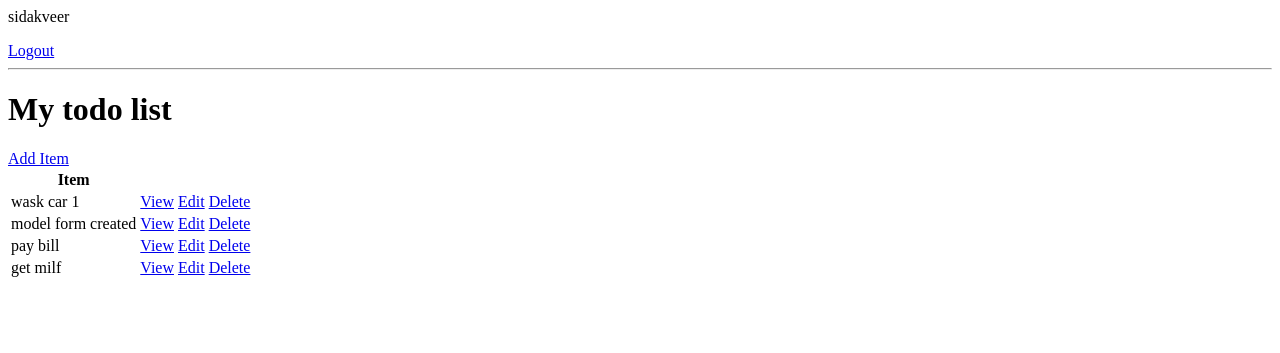
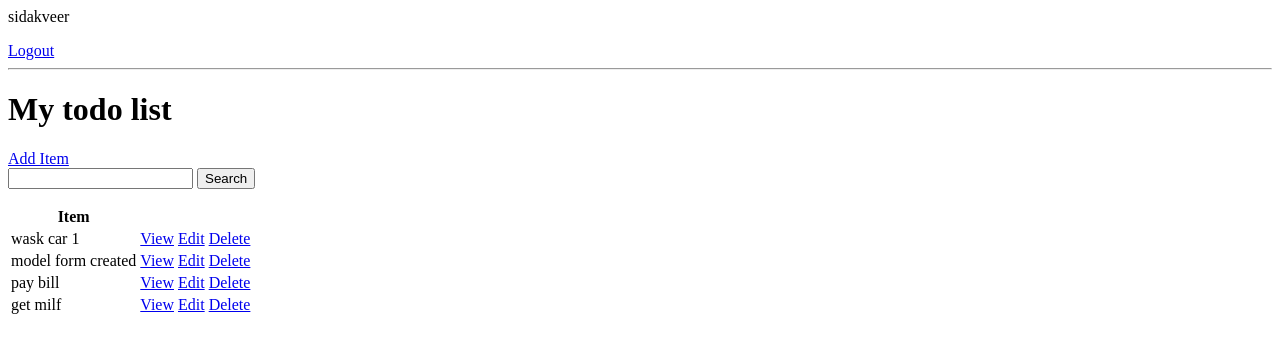
Before and after one commit to Sidakveer/ToDo_List, a Django app: page / in a window 1280 px wide. Shown: the top 353 px of the page. Run offline with Django 4.2, Linux system fonts and the light colour scheme; a user stored in the database is signed in; data comes from the database, SQL or seed files in the repository.

Commit message:
adding search functionality and it works fine

```diff
--- a/base/templates/base/task_list.html
+++ b/base/templates/base/task_list.html
@@ -11,6 +11,12 @@
 <h1>My todo list</h1>
 
 <a href="{% url 'task-create' %}">Add Item</a>
+
+<form method="GET" action="">
+    <input type="text" name="search-area" value="{{search_input}}">
+<input type="submit" value="Search">
+
+</form>
 
 <table>
     <tr>
--- a/base/views.py
+++ b/base/views.py
@@ -38,6 +38,7 @@ class RegisterPage(FormView):
             return redirect("tasks")
         return super(RegisterPage, self).get(*args, **kwargs)
 
+
 class TaskList(LoginRequiredMixin, ListView):
     model = Task
     context_object_name = "tasks"
@@ -46,7 +47,15 @@ class TaskList(LoginRequiredMixin, ListView):
         context = super().get_context_data(**kwargs)
         context['tasks'] = context["tasks"].filter(user=self.request.user)
         context['count'] = context["tasks"].filter(complete=False).count()
+
+        search_input = self.request.GET.get("search-area") or ""
+        if search_input:
+            context["tasks"] = context["tasks"].filter(title__startswith=search_input)
+
+        context["search_input"] = search_input
+
         return context
+
 
 class TaskDetail(LoginRequiredMixin, DetailView):
     model = Task
```
